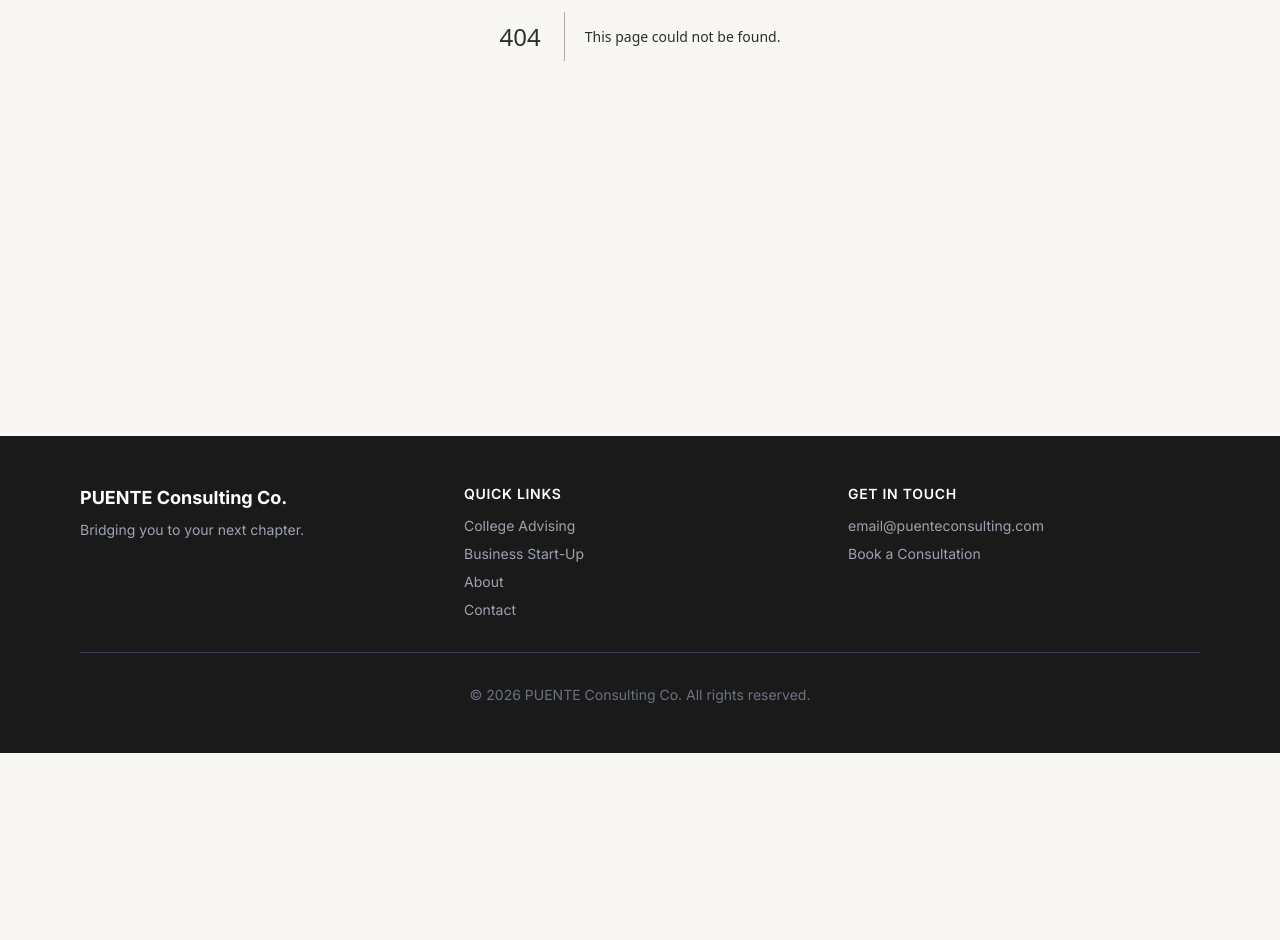
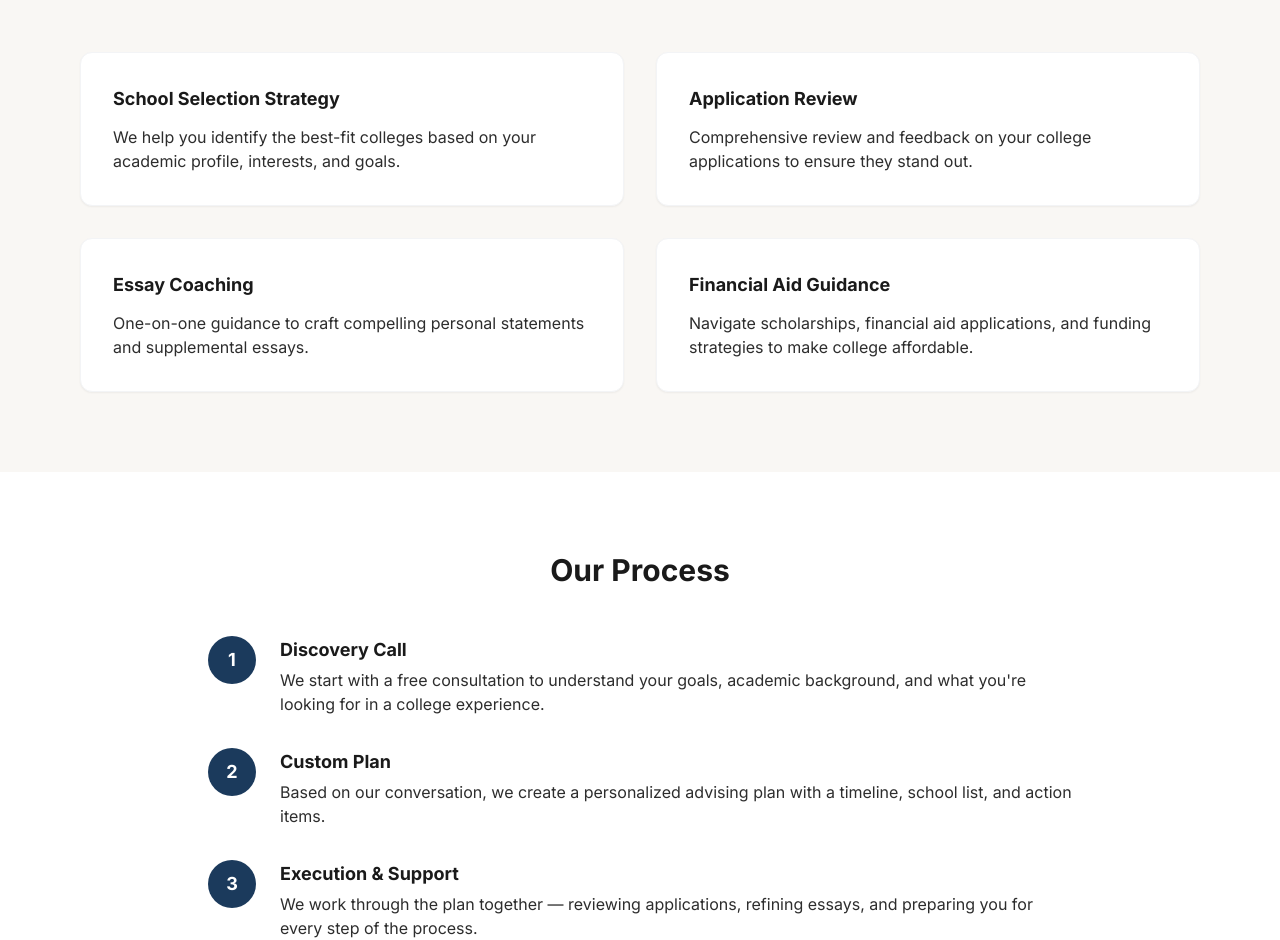
Before and after one commit to dacruz117/puente-consulting, a Next.js app: page /college-advising in a window 1280 px wide. Before the commit this address had no page. Shown: the part 432-1372 px from the top of the page. Before the commit the page ends 1185 px from the top, so only its background shows below. Built offline with nearby package versions, Linux system fonts and the light colour scheme.

Commit message:
feat: add ServicePage template and College Advising page
Co-Authored-By: Claude Opus 4.6 <noreply@anthropic.com>

```diff
--- /dev/null
+++ b/src/app/college-advising/page.tsx
@@ -0,0 +1,63 @@
+import type { Metadata } from "next";
+import ServicePage from "@/components/ServicePage";
+
+export const metadata: Metadata = {
+  title: "College Advising | PUENTE Consulting Co.",
+  description:
+    "Expert college admissions guidance — from school selection to application strategy.",
+};
+
+const services = [
+  {
+    title: "School Selection Strategy",
+    description:
+      "We help you identify the best-fit colleges based on your academic profile, interests, and goals.",
+  },
+  {
+    title: "Application Review",
+    description:
+      "Comprehensive review and feedback on your college applications to ensure they stand out.",
+  },
+  {
+    title: "Essay Coaching",
+    description:
+      "One-on-one guidance to craft compelling personal statements and supplemental essays.",
+  },
+  {
+    title: "Financial Aid Guidance",
+    description:
+      "Navigate scholarships, financial aid applications, and funding strategies to make college affordable.",
+  },
+];
+
+const processSteps = [
+  {
+    step: 1,
+    title: "Discovery Call",
+    description:
+      "We start with a free consultation to understand your goals, academic background, and what you're looking for in a college experience.",
+  },
+  {
+    step: 2,
+    title: "Custom Plan",
+    description:
+      "Based on our conversation, we create a personalized advising plan with a timeline, school list, and action items.",
+  },
+  {
+    step: 3,
+    title: "Execution & Support",
+    description:
+      "We work through the plan together — reviewing applications, refining essays, and preparing you for every step of the process.",
+  },
+];
+
+export default function CollegeAdvisingPage() {
+  return (
+    <ServicePage
+      heroTitle="College Advising"
+      heroDescription="Navigate the college admissions process with expert guidance every step of the way."
+      services={services}
+      processSteps={processSteps}
+    />
+  );
+}
--- /dev/null
+++ b/src/components/ServicePage.tsx
@@ -0,0 +1,87 @@
+import CTABanner from "@/components/CTABanner";
+
+interface Service {
+  title: string;
+  description: string;
+}
+
+interface ProcessStep {
+  step: number;
+  title: string;
+  description: string;
+}
+
+interface ServicePageProps {
+  heroTitle: string;
+  heroDescription: string;
+  services: Service[];
+  processSteps: ProcessStep[];
+}
+
+export default function ServicePage({
+  heroTitle,
+  heroDescription,
+  services,
+  processSteps,
+}: ServicePageProps) {
+  return (
+    <>
+      {/* Page Hero */}
+      <section className="bg-primary text-white py-20">
+        <div className="max-w-4xl mx-auto px-4 text-center">
+          <h1 className="text-4xl md:text-5xl font-bold mb-4">{heroTitle}</h1>
+          <p className="text-lg text-gray-300">{heroDescription}</p>
+        </div>
+      </section>
+
+      {/* What We Offer */}
+      <section className="py-20">
+        <div className="max-w-6xl mx-auto px-4">
+          <h2 className="text-3xl font-bold text-primary text-center mb-12">
+            What We Offer
+          </h2>
+          <div className="grid grid-cols-1 md:grid-cols-2 gap-8">
+            {services.map((service) => (
+              <div
+                key={service.title}
+                className="bg-white rounded-xl p-8 shadow-sm border border-gray-100"
+              >
+                <h3 className="text-lg font-bold text-primary mb-3">
+                  {service.title}
+                </h3>
+                <p className="text-body">{service.description}</p>
+              </div>
+            ))}
+          </div>
+        </div>
+      </section>
+
+      {/* Our Process */}
+      <section className="bg-white py-20">
+        <div className="max-w-4xl mx-auto px-4">
+          <h2 className="text-3xl font-bold text-primary text-center mb-12">
+            Our Process
+          </h2>
+          <div className="space-y-8">
+            {processSteps.map((step) => (
+              <div key={step.step} className="flex gap-6 items-start">
+                <div className="flex-shrink-0 w-12 h-12 bg-accent text-white rounded-full flex items-center justify-center font-bold text-lg">
+                  {step.step}
+                </div>
+                <div>
+                  <h3 className="text-lg font-bold text-primary mb-1">
+                    {step.title}
+                  </h3>
+                  <p className="text-body">{step.description}</p>
+                </div>
+              </div>
+            ))}
+          </div>
+        </div>
+      </section>
+
+      {/* CTA */}
+      <CTABanner />
+    </>
+  );
+}
```
